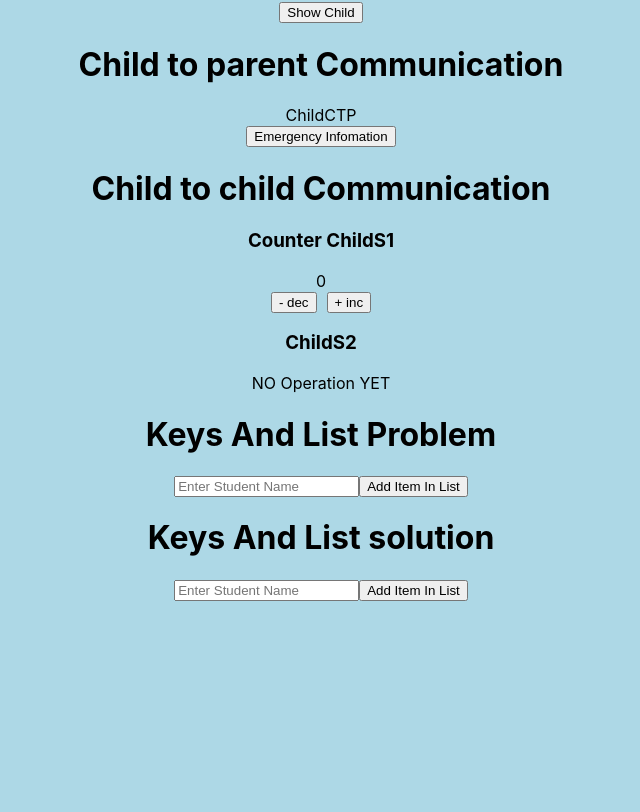
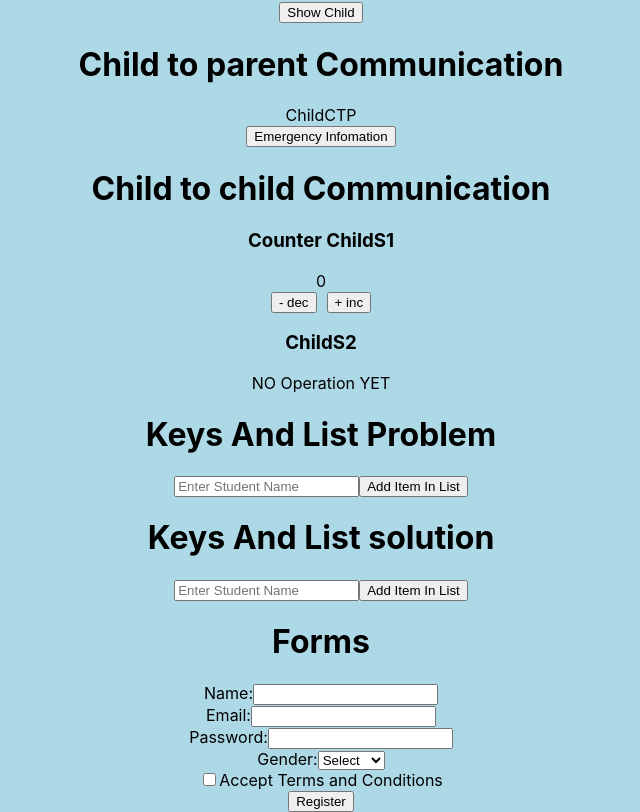
Before and after one commit to Abhishekbtech/ReactNotes, a React (Create React App) app: page / in a window 1280 px wide. Shown: the part 1913-2725 px from the top of the page, without its empty margins (319-959 px from the left). Before the commit the page ends 2514 px from the top, so only its background shows below. Built offline with nearby package versions, Linux system fonts and the light colour scheme.

Commit message:
add forms

```diff
--- a/src/App.js
+++ b/src/App.js
@@ -13,6 +13,7 @@ import ParentCTP from './Component/2.Communication/2.ChildToParent/ParentCTP';
 import ParentS from './Component/2.Communication/3.Sibling/ParentS';
 import KeysAndListProblem from './Component/3.KeysAndList/KeysAndListProblem';
 import KeysAndListSouction from './Component/3.KeysAndList/KeysAndListSouction';
+import Forms from './Component/4.Forms/Forms';
 
 function App() {
   return (
@@ -35,6 +36,9 @@ function App() {
 
       <KeysAndListProblem/>
       <KeysAndListSouction/>
+
+
+      <Forms/>
     </div>
   );
 }
--- a/src/Component/4.Forms/Forms.js
+++ b/src/Component/4.Forms/Forms.js
@@ -1,8 +1,101 @@
-import React from 'react'
+import React, { useState } from 'react';
 
 function Forms() {
+    const initialFormData = {
+        name: '',
+        email: '',
+        password: '',
+        gender: '',
+        termsAccepted: false,
+    };
+
+    const [formData, setFormData] = useState(initialFormData);
+
+    const handleChange = (e) => {
+        const { name, value, type, checked } = e.target;
+        setFormData((prevData) => ({
+            ...prevData,
+            [name]: type === 'checkbox' ? checked : value,
+        }));
+    };
+
+    const handleSubmit = (e) => {
+        e.preventDefault();
+        console.log('Form submitted:', formData);
+
+        setFormData(initialFormData);
+    };
+
     return (
-        <div>Forms</div>
+        <>
+            <h1>Forms</h1>
+            <form onSubmit={handleSubmit}>
+                <div>
+                    <label>
+                        Name:
+                        <input
+                            type="text"
+                            name="name"
+                            value={formData.name}
+                            onChange={handleChange}
+                            required
+                        />
+                    </label>
+                </div>
+                <div>
+                    <label>
+                        Email:
+                        <input
+                            type="email"
+                            name="email"
+                            value={formData.email}
+                            onChange={handleChange}
+                            required
+                        />
+                    </label>
+                </div>
+                <div>
+                    <label>
+                        Password:
+                        <input
+                            type="password"
+                            name="password"
+                            value={formData.password}
+                            onChange={handleChange}
+                            required
+                        />
+                    </label>
+                </div>
+                <div>
+                    <label>
+                        Gender:
+                        <select
+                            name="gender"
+                            value={formData.gender}
+                            onChange={handleChange}
+                            required
+                        >
+                            <option value="">Select</option>
+                            <option value="male">Male</option>
+                            <option value="female">Female</option>
+                            <option value="other">Other</option>
+                        </select>
+                    </label>
+                </div>
+                <div>
+                    <label>
+                        <input
+                            type="checkbox"
+                            name="termsAccepted"
+                            checked={formData.termsAccepted}
+                            onChange={handleChange}
+                        />
+                        Accept Terms and Conditions
+                    </label>
+                </div>
+                <button type="submit">Register</button>
+            </form>
+        </>
     )
 }
 
```
